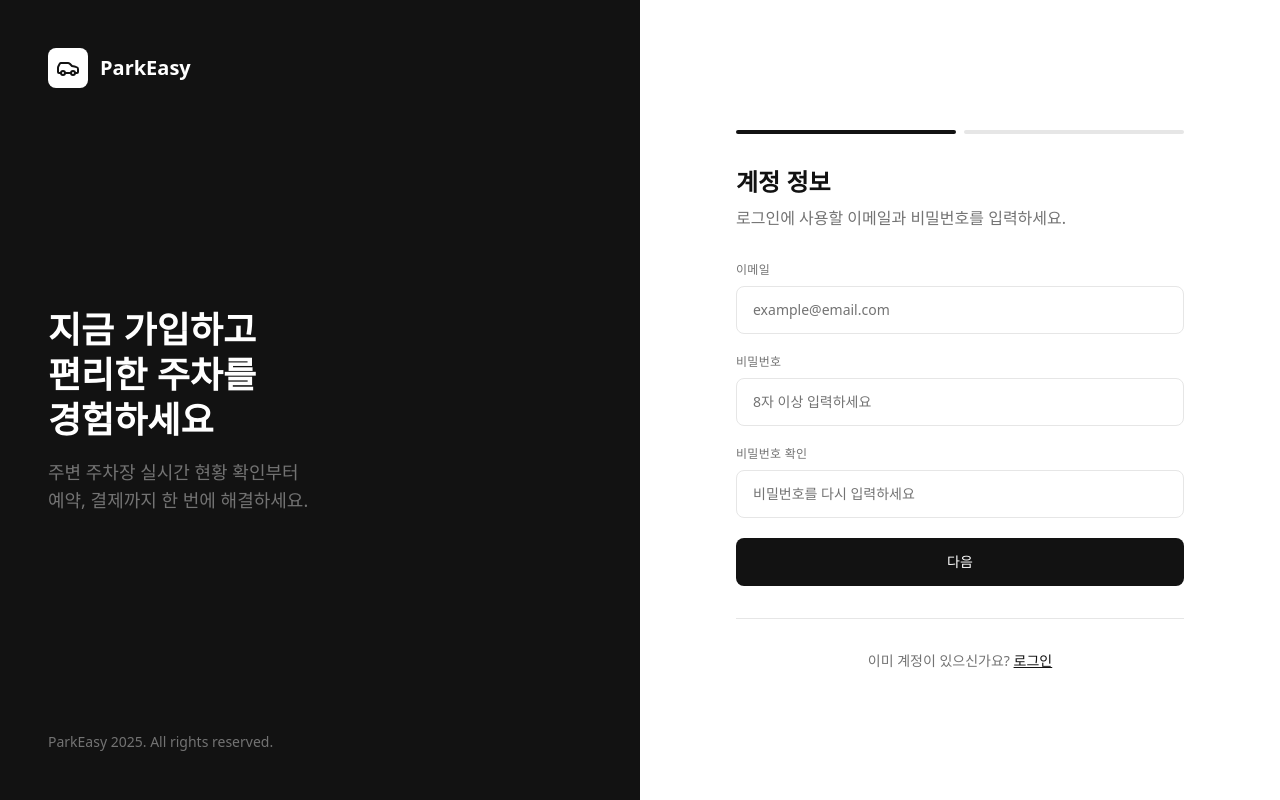
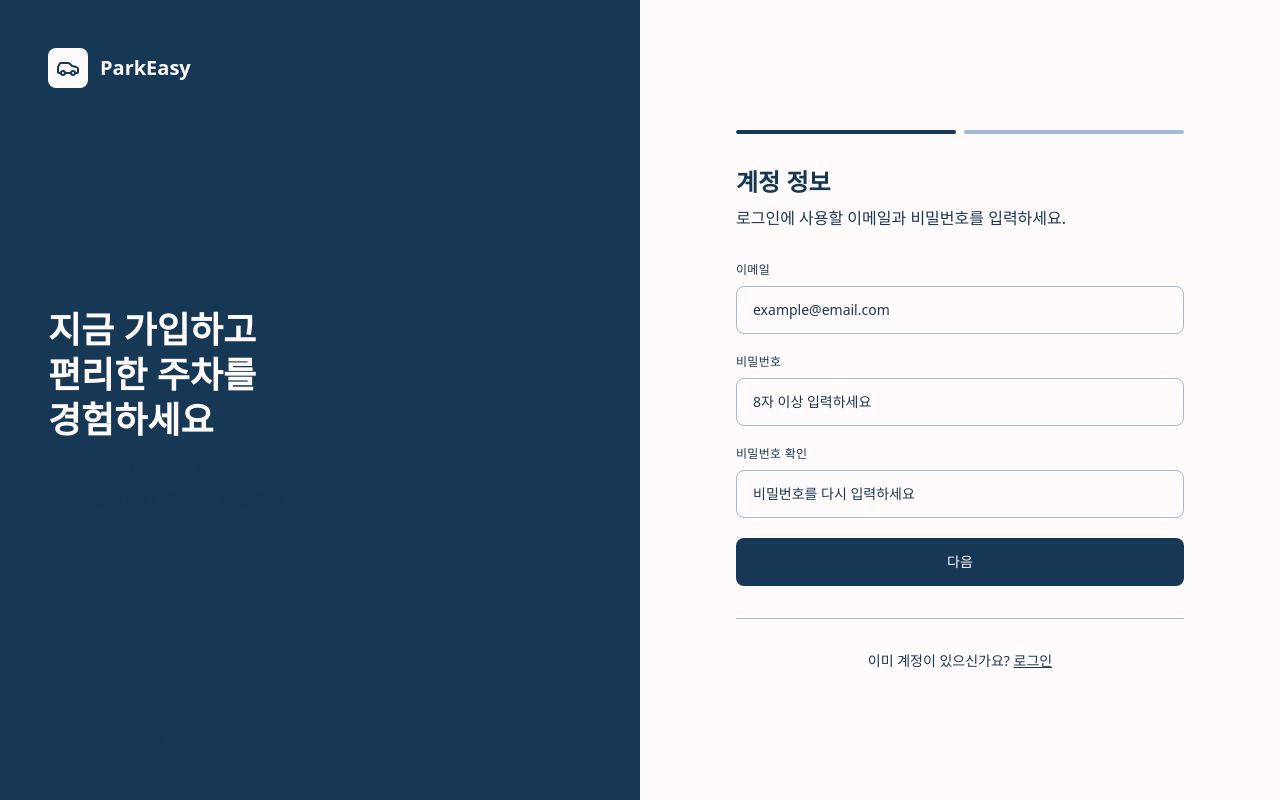
Before and after one commit to prgrms-be-devcourse/NBE9-11-2-Team09-FE, a Next.js app: page /signup in a window 1280 px wide. Built offline with nearby package versions, Linux system fonts and the light colour scheme.

Commit message:
refactor: 주차장 API 불러오도록 코드 수정

```diff
--- a/app/(main)/parking-lots/[id]/page.tsx
+++ b/app/(main)/parking-lots/[id]/page.tsx
@@ -1,6 +1,7 @@
 "use client";
 
 import { useState, useEffect, useCallback } from "react";
+import { useAuth } from "@/lib/auth-context"; // 추가
 import { useParams, useRouter } from "next/navigation";
 import { Header } from "@/components/layout/header";
 import { ParkingSpotSelector } from "@/components/parking/parking-spot-selector";
@@ -28,6 +29,7 @@ export default function ParkingLotDetailPage() {
   const params = useParams();
   const router = useRouter();
   const parkingLotId = Number(params.id);
+  const { user, isLoading: authLoading } = useAuth(); // 인증 정보 가져오기
 
   const [parkingLot, setParkingLot] = useState<ParkingLot | null>(null);
   const [spots, setSpots] = useState<ParkingSpot[]>([]);
@@ -38,32 +40,43 @@ export default function ParkingLotDetailPage() {
   const [step, setStep] = useState<1 | 2>(1);
 
   const fetchParkingLot = useCallback(async () => {
+    if (!user?.accessToken) return;
     setLoading(true);
     try {
-      const res = await parkingLotApi.getDetail(parkingLotId);
+      // 토큰 포함 호출
+      const res = await parkingLotApi.getDetail(user.accessToken, parkingLotId);
       setParkingLot(res.data);
     } catch {
-      setParkingLot({ ...MOCK_LOT, id: parkingLotId });
+      setParkingLot(null);
     } finally {
       setLoading(false);
     }
-  }, [parkingLotId]);
+  }, [parkingLotId, user]);
 
   const fetchSpots = useCallback(async () => {
+    if (!user?.accessToken) return;
     try {
-      // GET /api/parking-spots/{lotId}/spots/available
-      const res = await parkingLotApi.getAvailableSpots(parkingLotId);
+      // 토큰 포함 호출
+      const res = await parkingLotApi.getAvailableSpots(user.accessToken, parkingLotId);
       setSpots(res.data);
     } catch {
-      setSpots(MOCK_SPOTS);
+      setSpots([]);
     }
-  }, [parkingLotId]);
+  }, [parkingLotId, user]);
 
   useEffect(() => { fetchParkingLot(); }, [fetchParkingLot]);
 
   useEffect(() => {
-    if (step === 2) fetchSpots();
-  }, [step, fetchSpots]);
+    if (!authLoading && user?.accessToken) {
+      fetchParkingLot();
+    }
+  }, [fetchParkingLot, authLoading, user]);
+
+  useEffect(() => {
+    if (!authLoading && user?.accessToken && step === 2) {
+      fetchSpots();
+    }
+  }, [step, fetchSpots, authLoading, user]);
 
   // 예상 요금 계산 (10분당 price원)
   const calculateTotalPrice = () => {
--- a/app/(main)/parking-lots/page.tsx
+++ b/app/(main)/parking-lots/page.tsx
@@ -1,6 +1,7 @@
 "use client";
 
 import { useState, useEffect } from "react";
+import { useAuth } from "@/lib/auth-context"; // 추가
 import { Header } from "@/components/layout/header";
 import { ParkingLotCard } from "@/components/parking/parking-lot-card";
 import { SearchFilters, type FilterOptions } from "@/components/parking/search-filters";
@@ -8,17 +9,8 @@ import { parkingLotApi, type ParkingLot } from "@/lib/api";
 import { Car, Loader2, AlertCircle, RefreshCw } from "lucide-react";
 import { Button } from "@/components/ui/button";
 
-// 목데이터 - 백엔드 ParkingLotResDto 필드명과 일치
-const MOCK_PARKING_LOTS: ParkingLot[] = [
-  { id: 1, name: "강남역 공영주차장",    address: "서울 강남구 강남대로 396",   totalSpot: 150, price: 1000, operationStartTime: "00:00:00", operationEndTime: "23:59:00" },
-  { id: 2, name: "역삼1동 공영주차장",   address: "서울 강남구 역삼동 123-45",  totalSpot: 80,  price: 800,  operationStartTime: "09:00:00", operationEndTime: "18:00:00" },
-  { id: 3, name: "삼성동 공영주차장",    address: "서울 강남구 삼성동 159",     totalSpot: 500, price: 1200, operationStartTime: "00:00:00", operationEndTime: "23:59:00" },
-  { id: 4, name: "대치동 공영주차장",    address: "서울 강남구 대치동 890-1",   totalSpot: 200, price: 800,  operationStartTime: "07:00:00", operationEndTime: "22:00:00" },
-  { id: 5, name: "논현동 공영주차장",    address: "서울 강남구 논현동 215-4",   totalSpot: 300, price: 1000, operationStartTime: "00:00:00", operationEndTime: "23:59:00" },
-  { id: 6, name: "압구정동 공영주차장",  address: "서울 강남구 압구정동 301",   totalSpot: 120, price: 900,  operationStartTime: "00:00:00", operationEndTime: "23:59:00" },
-];
-
 export default function ParkingLotsPage() {
+  const { user, isLoading: authLoading } = useAuth(); // 인증 정보 가져오기
   const [parkingLots, setParkingLots] = useState<ParkingLot[]>([]);
   const [filteredLots, setFilteredLots] = useState<ParkingLot[]>([]);
   const [loading, setLoading] = useState(true);
@@ -26,26 +18,29 @@ export default function ParkingLotsPage() {
   const [filters, setFilters] = useState<FilterOptions>({ sortBy: "name", hasAvailable: false });
 
   const fetchParkingLots = async (dong?: string) => {
+    if (!user?.accessToken) return; // 토큰이 없으면 실행하지 않음
+
     setLoading(true);
     setError(null);
     try {
-      // GET /api/parking-lots?dong={dong}
-      const response = await parkingLotApi.getList(dong);
+      // 토큰 포함 호출
+      const response = await parkingLotApi.getList(user.accessToken, dong);
       setParkingLots(response.data);
       setFilteredLots(response.data);
-    } catch {
-      // API 실패 시 목데이터 사용
-      const filtered = dong
-        ? MOCK_PARKING_LOTS.filter(l => l.name.includes(dong) || l.address.includes(dong))
-        : MOCK_PARKING_LOTS;
-      setParkingLots(filtered);
-      setFilteredLots(filtered);
+    } catch (err) {
+      setError(err instanceof Error ? err.message : "주차장 목록을 불러오지 못했습니다.");
+      setParkingLots([]);
+      setFilteredLots([]);
     } finally {
       setLoading(false);
     }
   };
 
-  useEffect(() => { fetchParkingLots(); }, []);
+  useEffect(() => {
+    if (!authLoading && user?.accessToken) {
+      fetchParkingLots();
+    }
+  }, [authLoading, user]);
 
   const handleSearch = (query: string) => {
     if (!query) { setFilteredLots(parkingLots); return; }
@@ -104,7 +99,6 @@ export default function ParkingLotsPage() {
           <div className="flex flex-col items-center justify-center py-20">
             <Car className="w-12 h-12 text-muted-foreground mb-4" />
             <p className="text-foreground font-medium mb-2">검색 결과가 없습니다</p>
-            <p className="text-muted-foreground text-sm">다른 검색어나 필터를 시도해보세요</p>
           </div>
         ) : (
           <div className="grid grid-cols-1 md:grid-cols-2 lg:grid-cols-3 gap-4">
--- a/app/globals.css
+++ b/app/globals.css
@@ -2,31 +2,40 @@
 @tailwind components;
 @tailwind utilities;
 
-:root {
-  --background: 0 0% 100%;
-  --foreground: 0 0% 7%;
-  --card: 0 0% 100%;
-  --card-foreground: 0 0% 7%;
-  --popover: 0 0% 100%;
-  --popover-foreground: 0 0% 7%;
-  --primary: 0 0% 7%;
-  --primary-foreground: 0 0% 100%;
-  --secondary: 0 0% 96%;
-  --secondary-foreground: 0 0% 7%;
-  --muted: 0 0% 96%;
-  --muted-foreground: 0 0% 45%;
-  --accent: 0 0% 96%;
-  --accent-foreground: 0 0% 7%;
-  --destructive: 0 84% 60%;
-  --destructive-foreground: 0 0% 100%;
-  --border: 0 0% 90%;
-  --input: 0 0% 90%;
-  --ring: 0 0% 7%;
-  --radius: 0.5rem;
-  --success: 142 76% 36%;
-  --success-foreground: 0 0% 100%;
-  --warning: 38 92% 50%;
-  --warning-foreground: 0 0% 7%;
+@layer base {
+  :root {
+    /* Background: #FFFBFA */
+    --background: 348 100% 99%;
+    /* Point: #173753 */
+    --foreground: 208 57% 21%;
+
+    --card: 348 100% 99%;
+    --card-foreground: 208 57% 21%;
+    --popover: 348 100% 99%;
+    --popover-foreground: 208 57% 21%;
+
+    /* Point Color Used for Primary Actions */
+    --primary: 208 57% 21%;
+    --primary-foreground: 348 100% 99%;
+
+    /* Main (Blue Bell approximate #A2B9D1) */
+    --secondary: 210 36% 73%;
+    --secondary-foreground: 208 57% 21%;
+
+    --muted: 210 36% 73%;
+    --muted-foreground: 208 57% 21%;
+
+    --accent: 210 36% 73%;
+    --accent-foreground: 208 57% 21%;
+
+    --destructive: 208 57% 21%;
+    --destructive-foreground: 348 100% 99%;
+
+    --border: 210 36% 73%;
+    --input: 210 36% 73%;
+    --ring: 208 57% 21%;
+    --radius: 0.5rem;
+  }
 }
 
 @layer base {
@@ -34,13 +43,6 @@
     @apply border-border;
   }
   body {
-    @apply bg-background text-foreground antialiased;
-    font-feature-settings: "rlig" 1, "calt" 1;
+    @apply bg-background text-foreground;
   }
 }
-
-@layer utilities {
-  .text-balance {
-    text-wrap: balance;
-  }
-}
--- a/lib/api.ts
+++ b/lib/api.ts
@@ -285,25 +285,28 @@ export const authApi = {
 // ─────────────────────────────────────────────
 export const parkingLotApi = {
   // GET /api/parking-lots?dong={dong}
-  getList: (dong?: string) =>
+  getList: (token: string, dong?: string) =>
     apiRequest<ApiResponse<ParkingLot[]>>(
-      `/parking-lots${dong ? `?dong=${encodeURIComponent(dong)}` : ""}`
+      `/parking-lots${dong ? `?dong=${encodeURIComponent(dong)}` : ""}`,
+      { token }
     ),
 
   // GET /api/parking-lots/{id}
-  getDetail: (id: number) =>
-    apiRequest<ApiResponse<ParkingLot>>(`/parking-lots/${id}`),
+  getDetail: (token: string, id: number) =>
+    apiRequest<ApiResponse<ParkingLot>>(`/parking-lots/${id}`, { token }),
 
   // GET /api/parking-spots/{lotId}/spots/available
-  getAvailableSpots: (parkingLotId: number) =>
+  getAvailableSpots: (token: string, parkingLotId: number) =>
     apiRequest<ApiResponse<ParkingSpot[]>>(
-      `/parking-spots/${parkingLotId}/spots/available`
+      `/parking-spots/${parkingLotId}/spots/available`,
+      { token }
     ),
 
   // GET /api/parking-spots/{lotId}/spots
-  getAllSpots: (parkingLotId: number) =>
+  getAllSpots: (token: string, parkingLotId: number) =>
     apiRequest<ApiResponse<ParkingSpot[]>>(
-      `/parking-spots/${parkingLotId}/spots`
+      `/parking-spots/${parkingLotId}/spots`,
+      { token }
     ),
 };
 
```
Also changed, not shown: 1 other file (tests, documents, lock files or other folders).
